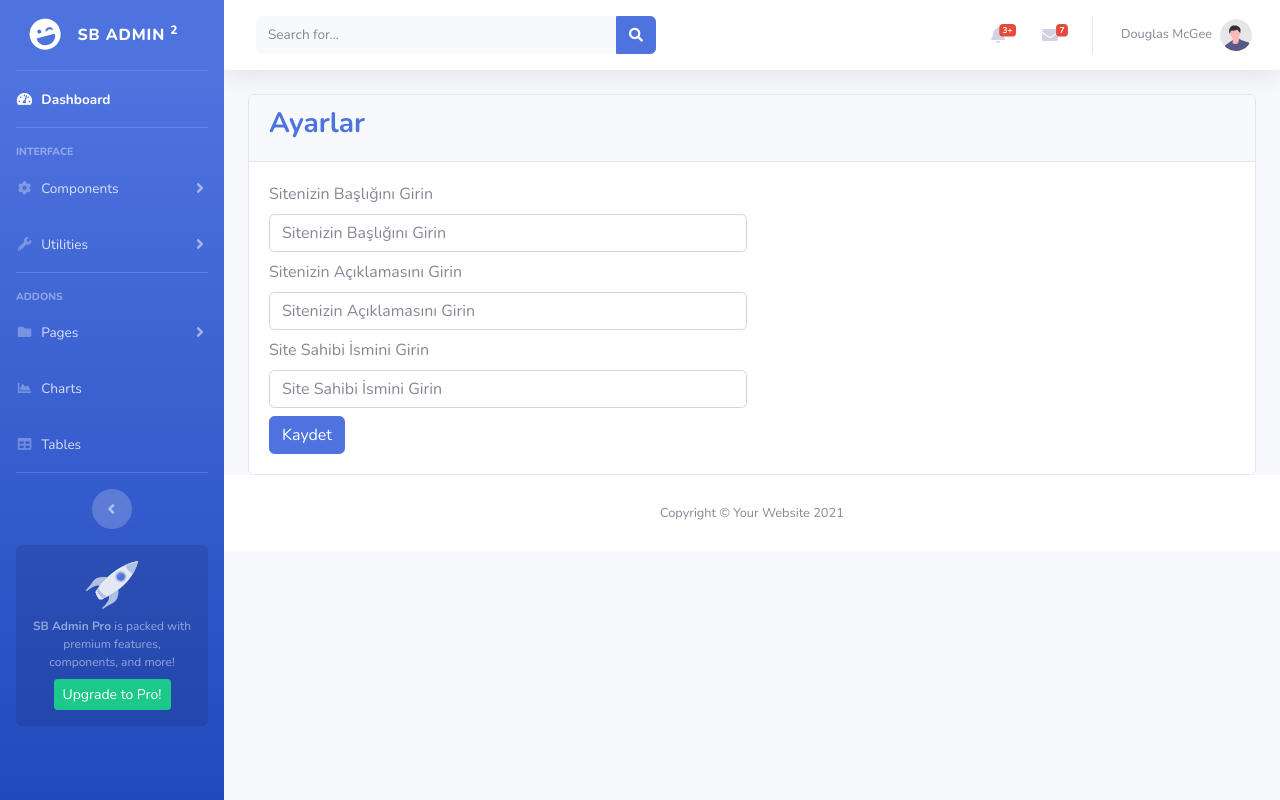
After one commit to hafizecim/Order_Project_Tracking_Web_PHP_PDO_Bootstrap, a PHP site: page /ayarlar.php in a window 1280 px wide. The commit adds this page. Run offline with PHP 8.4, Linux system fonts and the light colour scheme.

Commit message:
ayarlar.php

```diff
--- /dev/null
+++ b/ayarlar.php
@@ -0,0 +1,33 @@
+<?php include 'header.php'; ?>
+
+<div class="container-fluid">
+    <div class="card">
+        <div class="card-header">
+            <h3 class="text-primary font-weight-bold">Ayarlar</h1>
+        </div>
+        <div class="card-body">
+            <form action="ayarlar_submit" method="get" accept-charset="utf-8">
+                <div class="form-row">
+                    <div class="col-md-6"> <!-- 6 kolonluk yer kapla -->
+                        <label>Sitenizin Başlığını Girin</label>
+                        <input class="form-control" type="text" name="" placeholder="Sitenizin Başlığını Girin">
+                    </div>
+                </div>
+                <div class="form-row my-2"> <!-- margin top bottom 2 -->
+                    <div class="col-md-6"> <!-- 6 kolonluk yer kapla -->
+                        <label>Sitenizin Açıklamasını Girin</label>
+                        <input class="form-control" type="text" name="" placeholder="Sitenizin Açıklamasını Girin">
+                    </div>
+                </div>
+                <div class="form-row">
+                    <div class="col-md-6"> <!-- 6 kolonluk yer kapla -->
+                        <label>Site Sahibi İsmini Girin</label>
+                        <input class="form-control" type="text" name="" placeholder="Site Sahibi İsmini Girin">
+                    </div>
+                </div>
+                <button type="submit" class="btn btn-primary mt-2">Kaydet</button> <!-- margin top 2 -->
+            </form>
+        </div>
+    </div>
+</div>
+<?php include 'footer.php'; ?>
--- a/header.php
+++ b/header.php
@@ -361,5 +361,5 @@
 
                 </nav>
                 <!-- End of Topbar -->
-            </div>
+            <!-- </div> -->
             <!-- End of Main Content -->
--- a/index.php
+++ b/index.php
@@ -1,2 +1,4 @@
 <?php include 'header.php'; ?>
+
+
 <?php include 'footer.php'; ?>
```
